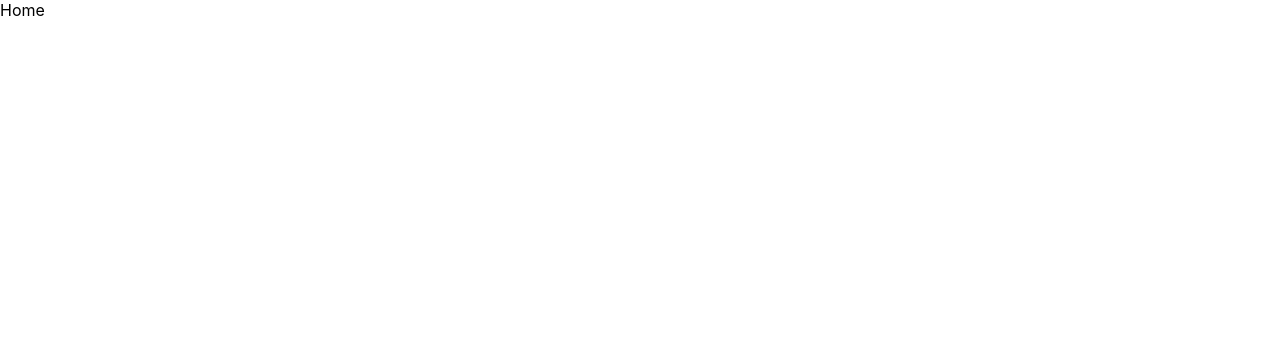
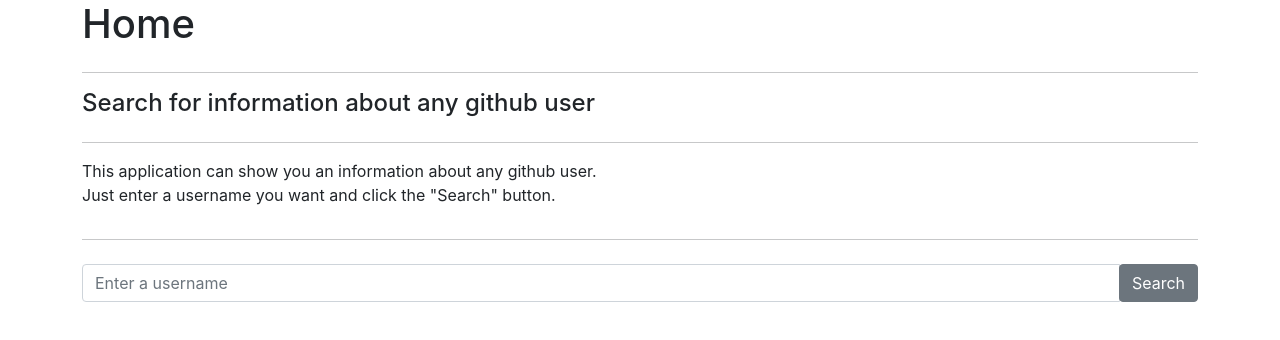
Before and after one commit to supfiger/github-resume-search, a React (Create React App) app: page / in a window 1280 px wide. Shown: the top 340 px of the page. Built offline with nearby package versions, Linux system fonts and the light colour scheme.

Commit message:
added home page layout

```diff
--- a/package.json
+++ b/package.json
@@ -7,6 +7,7 @@
     "@testing-library/jest-dom": "^5.11.4",
     "@testing-library/react": "^11.1.0",
     "@testing-library/user-event": "^12.1.10",
+    "bootstrap": "^5.0.2",
     "react": "^17.0.2",
     "react-dom": "^17.0.2",
     "react-router-dom": "^5.2.0",
--- a/src/index.js
+++ b/src/index.js
@@ -1,8 +1,10 @@
 import React from "react";
 import ReactDOM from "react-dom";
-import "./index.css";
 import App from "./App";
 import reportWebVitals from "./reportWebVitals";
+
+import "bootstrap/dist/css/bootstrap.min.css";
+import "./index.css";
 
 ReactDOM.render(
   <React.StrictMode>
--- a/src/routes/Home/index.js
+++ b/src/routes/Home/index.js
@@ -1,3 +1,43 @@
+import React from "react";
+import {
+  InputGroup,
+  InputGroupAddon,
+  Input,
+  Button,
+  Container,
+  Row,
+  Col,
+} from "reactstrap";
+
 export default function Home() {
-  return <div>Home</div>;
+  return (
+    <Container>
+      <Row>
+        <h1>Home</h1>
+      </Row>
+      <hr />
+      <Row>
+        <h2 className="h4">Search for information about any github user</h2>
+      </Row>
+      <hr />
+      <Row>
+        <p>
+          This application can show you an information about any github user.{" "}
+          <br />
+          Just enter a username you want and click the "Search" button.
+        </p>
+      </Row>
+      <hr />
+      <Row>
+        <Col sm className="py-2">
+          <InputGroup>
+            <Input placeholder="Enter a username" />
+            <InputGroupAddon addonType="append">
+              <Button>Search</Button>
+            </InputGroupAddon>
+          </InputGroup>
+        </Col>
+      </Row>
+    </Container>
+  );
 }
```
Also changed, not shown: 1 other file (tests, documents, lock files or other folders).
